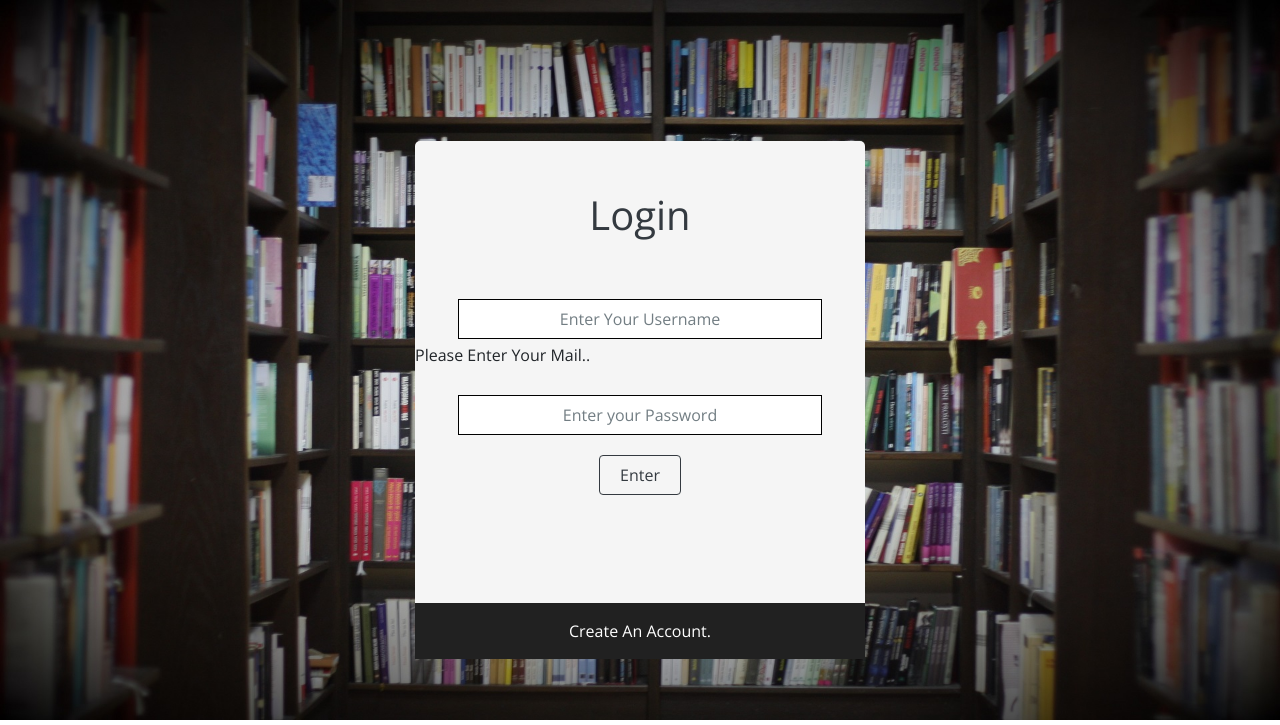
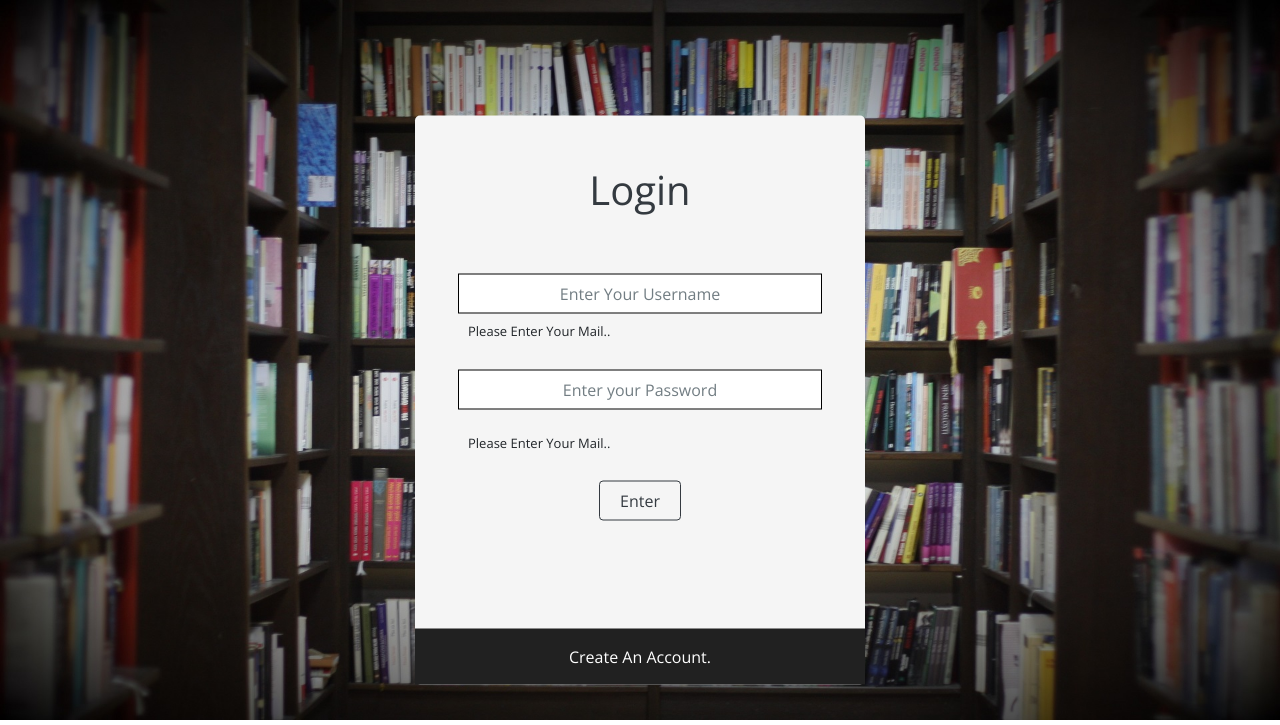
Before and after one commit to NSU-SU19CSE299S08/SU19CSE299S08G05NSU, a PHP site: page /login.html in a window 1280 px wide. Shown: the top 725 px of the page. Run offline with PHP 8.4, Linux system fonts and the light colour scheme.

Commit message:
issue #4: new label added for form validation

```diff
--- a/Project-Code/css/login.css
+++ b/Project-Code/css/login.css
@@ -68,7 +68,13 @@ input[type='email'] {
   margin: 20px auto;
   border: 1px solid black;
 }
-.main .email__label {
+.main .email__label1 {
+  margin-left: 53px;
+  font-size: 13px;
+}
+.main .pass__label1 {
+  margin-left: 53px;
+  font-size: 13px;
 }
 .main input[type='submit'] {
   display: block;
--- a/Project-Code/login.html
+++ b/Project-Code/login.html
@@ -32,11 +32,12 @@
           <div class="form-input">
             <!-- <i class="fas fa-user"></i> -->
             <input type="text" placeholder="Enter Your Username" />
-            <label for="" class="email__label">Please Enter Your Mail..</label>
+            <label for="" class="email__label1">Please Enter Your Mail..</label>
           </div>
           <div class="form-input">
             <!-- <i class="fas fa-lock"></i> -->
             <input type="password" placeholder="Enter your Password" />
+            <label for="" class="pass__label1">Please Enter Your Mail..</label>
           </div>
 
           <input class="btn btn-outline-dark " type="submit" value="Enter" />
```
